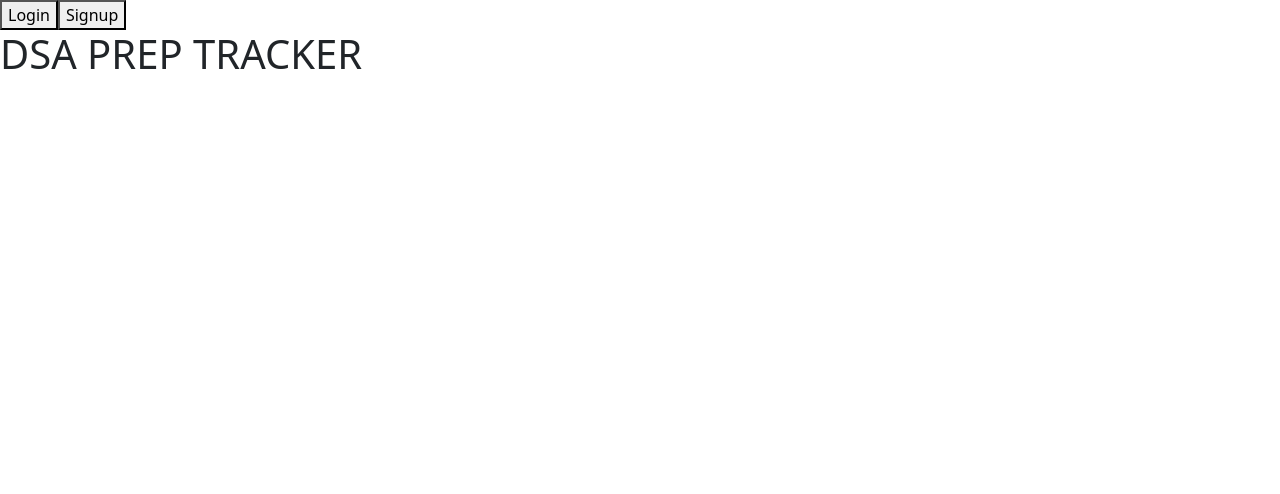
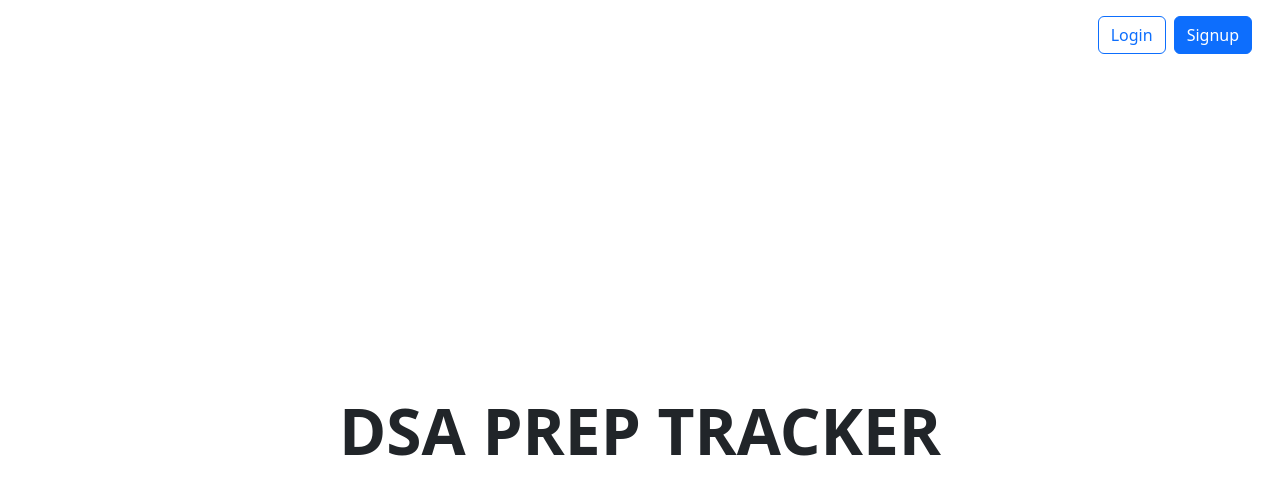
Before and after one commit to ISHIKASINGH0612/DSA-PREP-TRACKER, a React (Vite) app: page / in a window 1280 px wide. Shown: the top 494 px of the page. Built offline with nearby package versions, Linux system fonts and the light colour scheme; no server answers.

Commit message:
polished Css

```diff
--- a/src/App.css
+++ b/src/App.css
@@ -1,8 +1,32 @@
-/* #root {
-  max-width: 100%;
-  margin: 0 auto;
-  text-align: center;
-  background-color: rgb(21, 5, 48);
-  color: white;
+/* Global reset (safe with Bootstrap) */
+* {
+  box-sizing: border-box;
 }
- */
+
+/* Remove default body margin */
+body {
+  margin: 0;
+  background-color: #faf9f8; /* Bootstrap light gray */
+  font-family: system-ui, -apple-system, BlinkMacSystemFont, "Segoe UI",
+    Roboto, "Helvetica Neue", Arial, sans-serif;
+}
+
+/* Anchor cleanup */
+a {
+  text-decoration: none;
+}
+
+/* Button focus outline soft */
+button:focus {
+  box-shadow: none !important;
+}
+
+/* Optional: smooth UI feel */
+.card {
+  border-radius: 12px;
+}
+
+/* Optional: smooth hover */
+.btn:hover {
+  opacity: 0.95;
+}
--- /dev/null
+++ b/src/index.css
@@ -0,0 +1,39 @@
+/* Base reset */
+html,
+body {
+  width: 100%;
+  height: 100%;
+}
+
+/* Smooth text rendering */
+body {
+  -webkit-font-smoothing: antialiased;
+  -moz-osx-font-smoothing: grayscale;
+}
+
+/* Remove default list styles */
+ul,
+ol {
+  padding: 0;
+  margin: 0;
+  list-style: none;
+}
+
+/* Images responsive by default */
+img {
+  max-width: 100%;
+  display: block;
+}
+
+/* Forms consistency */
+input,
+select,
+textarea,
+button {
+  font-family: inherit;
+}
+
+/* Prevent horizontal scroll */
+body {
+  overflow-x: hidden;
+}
--- a/src/pages/entry.jsx
+++ b/src/pages/entry.jsx
@@ -1,46 +1,59 @@
+
 function Entry({ goToLogin, goToSignup }) {
   return (
-    <div
-      // style={{
-      //   height: "100vh",
-      //   display: "flex",
-      //   flexDirection: "column"
-      // }}
-    >
+    <div className="container-fluid vh-100 d-flex flex-column">
+
       {/* Top Right Buttons */}
-      <div
-        // style={{
-        //   display: "flex",
-        //   justifyContent: "flex-end",
-        //   padding: "20px",
-        //   gap: "10px"
-        // }}
-      >
-        <button onClick={goToLogin}>Login</button>
-        <button onClick={goToSignup}>Signup</button>
+      <div className="d-flex justify-content-end p-3 gap-2">
+        <button className="btn btn-outline-primary" onClick={goToLogin}>
+          Login
+        </button>
+        <button className="btn btn-primary" onClick={goToSignup}>
+          Signup
+        </button>
       </div>
 
       {/* Center Title */}
-      <div
-        // style={{
-        //   flex: 1,
-        //   display: "flex",
-        //   justifyContent: "center",
-        //   alignItems: "center"
-        // }}
-      >
-        <h1
-          // style={{
-          //   fontSize: "64px",
-          //   fontWeight: "bold",
-          //   letterSpacing: "2px"
-          // }}
-        >
+      <div className="flex-grow-1 d-flex justify-content-center align-items-center">
+        <h1 className="fw-bold display-3 text-center">
           DSA PREP TRACKER
         </h1>
       </div>
+
     </div>
   );
 }
 
 export default Entry;
+
+
+// function Entry({ chooseRole }) {
+//   return (
+//     <div className="h-screen flex flex-col">
+
+//       {/* Center */}
+//       <div className="flex-1 flex flex-col items-center justify-center gap-6">
+//         <h1 className="text-5xl font-bold">DSA PREP TRACKER</h1>
+
+//         <div className="flex gap-4">
+//           <button
+//             onClick={() => chooseRole("student")}
+//             className="px-6 py-2 border rounded"
+//           >
+//             Student
+//           </button>
+
+//           <button
+//             onClick={() => chooseRole("teacher")}
+//             className="px-6 py-2 border rounded"
+//           >
+//             Teacher
+//           </button>
+//         </div>
+//       </div>
+
+//     </div>
+//   );
+// }
+
+// export default Entry;
--- a/src/pages/leaderboard.jsx
+++ b/src/pages/leaderboard.jsx
@@ -1,55 +1,102 @@
+
+
+// function Leaderboard({ leaderboard }) {
+//   if (!leaderboard || leaderboard.length === 0) return null;
+
+//   return (
+//     // <div style={{ marginTop: "50px", backgroundColor: "#3c0d86ff", padding: "20px", borderRadius: "10px", color: "white" }}>
+//      <div >
+//       <h2>🏆 Leaderboard</h2>
+
+//       <table
+//         // style={{
+//         //   width: "100%",
+//         //   borderCollapse: "collapse",
+//         //   marginTop: "20px",
+//         // }}
+//       >
+//         <thead>
+//           {/* <tr style={{ borderBottom: "1px solid white" }}> */}
+//             <tr >
+//             <th style={th}>Rank</th>
+//             <th style={th}>Name</th>
+//             <th style={th}>Batch</th>
+//             <th style={th}>Solved</th>
+//           </tr>
+//         </thead>
+
+//         <tbody>
+//           {leaderboard.map((u) => (
+//             <tr key={u.rank} style={{ borderBottom: "1px solid white" }}>
+//               <td style={td}>
+//                 {u.rank === 1 ? "🥇" : u.rank === 2 ? "🥈" : u.rank === 3 ? "🥉" : u.rank}
+//               </td>
+//               <td style={td}>{u.name}</td>
+//               <td style={td}>{u.batch}</td>
+//               <td style={td}>{u.solved}</td>
+//             </tr>
+//           ))}
+//         </tbody>
+//       </table>
+//     </div>
+//   );
+// }
+
+// const th = {
+//   textAlign: "left",
+//   padding: "12px",
+//   fontWeight: "bold",
+// };
+
+// const td = {
+//   padding: "12px",
+// };
+
+// export default Leaderboard;
 
 
 function Leaderboard({ leaderboard }) {
   if (!leaderboard || leaderboard.length === 0) return null;
 
   return (
-    // <div style={{ marginTop: "50px", backgroundColor: "#3c0d86ff", padding: "20px", borderRadius: "10px", color: "white" }}>
-     <div >
-      <h2>🏆 Leaderboard</h2>
+    <div className="card mt-5">
+      <div className="card-body">
+        <h4 className="mb-3">🏆 Leaderboard</h4>
 
-      <table
-        // style={{
-        //   width: "100%",
-        //   borderCollapse: "collapse",
-        //   marginTop: "20px",
-        // }}
-      >
-        <thead>
-          {/* <tr style={{ borderBottom: "1px solid white" }}> */}
-            <tr >
-            <th style={th}>Rank</th>
-            <th style={th}>Name</th>
-            <th style={th}>Batch</th>
-            <th style={th}>Solved</th>
+        <div className="table-responsive">
+          <table className="table table-striped table-bordered align-middle text-center">
+            <thead className="table-dark">
+              <tr>
+                <th>Rank</th>
+                <th>Name</th>
+                <th>Batch</th>
+                <th>Solved</th>
               </tr>
             </thead>
 
             <tbody>
               {leaderboard.map((u) => (
-            <tr key={u.rank} style={{ borderBottom: "1px solid white" }}>
-              <td style={td}>
-                {u.rank === 1 ? "🥇" : u.rank === 2 ? "🥈" : u.rank === 3 ? "🥉" : u.rank}
+                <tr key={u.rank}>
+                  <td>
+                    {u.rank === 1
+                      ? "🥇"
+                      : u.rank === 2
+                      ? "🥈"
+                      : u.rank === 3
+                      ? "🥉"
+                      : u.rank}
                   </td>
-              <td style={td}>{u.name}</td>
-              <td style={td}>{u.batch}</td>
-              <td style={td}>{u.solved}</td>
+                  <td>{u.name}</td>
+                  <td>{u.batch}</td>
+                  <td>{u.solved}</td>
                 </tr>
               ))}
             </tbody>
           </table>
         </div>
+      </div>
+    </div>
   );
 }
 
-const th = {
-  textAlign: "left",
-  padding: "12px",
-  fontWeight: "bold",
-};
-
-const td = {
-  padding: "12px",
-};
-
 export default Leaderboard;
--- a/src/pages/login.jsx
+++ b/src/pages/login.jsx
@@ -1,3 +1,62 @@
+// import { useState } from "react";
+// import { signInWithEmailAndPassword } from "firebase/auth";
+// import { auth } from "../firebase/firebaseConfig";
+
+// function Login({ goToSignup }) {
+//   const [email, setEmail] = useState("");
+//   const [password, setPassword] = useState("");
+
+//   const handleLogin = async (e) => {
+//     e.preventDefault();
+
+//     try {
+//       await signInWithEmailAndPassword(auth, email, password);
+//       alert("Login successful!");
+//     } catch (error) {
+//       alert(error.message);
+//     }
+//   };
+
+//   return (
+//     // <div style={{ padding: "40px", backgroundColor: "#3c0d86ff", color: "white", maxWidth: "100%", margin: "40px auto" }}>
+//      <div >
+//       <h2>Login</h2>
+
+//       <form onSubmit={handleLogin}>
+//         <input
+//           type="email"
+//           placeholder="Email"
+//           value={email}
+//           onChange={(e) => setEmail(e.target.value)}
+//           required
+//         />
+//         <br /><br />
+
+//         <input
+//           type="password"
+//           placeholder="Password"
+//           value={password}
+//           onChange={(e) => setPassword(e.target.value)}
+//           required
+//         />
+//         <br /><br />
+
+//         <button type="submit">Login</button>
+//       </form>
+
+//       <p style={{ marginTop: "10px" }}>
+//         New user?{" "}
+//         <button onClick={goToSignup} style={{ fontSize: "12px" }}>
+//           Signup here
+//         </button>
+//       </p>
+//     </div>
+//   );
+// }
+
+// export default Login;
+
+
 import { useState } from "react";
 import { signInWithEmailAndPassword } from "firebase/auth";
 import { auth } from "../firebase/firebaseConfig";
@@ -8,7 +67,6 @@ function Login({ goToSignup }) {
 
   const handleLogin = async (e) => {
     e.preventDefault();
-
     try {
       await signInWithEmailAndPassword(auth, email, password);
       alert("Login successful!");
@@ -18,38 +76,48 @@ function Login({ goToSignup }) {
   };
 
   return (
-    // <div style={{ padding: "40px", backgroundColor: "#3c0d86ff", color: "white", maxWidth: "100%", margin: "40px auto" }}>
-     <div >
-      <h2>Login</h2>
+    <div className="container d-flex justify-content-center align-items-center vh-100">
+      <div className="card p-4" style={{ maxWidth: "400px", width: "100%" }}>
+        <h4 className="text-center mb-3">Login</h4>
 
         <form onSubmit={handleLogin}>
+          <div className="mb-3">
             <input
               type="email"
+              className="form-control"
               placeholder="Email"
               value={email}
               onChange={(e) => setEmail(e.target.value)}
               required
             />
-        <br /><br />
+          </div>
 
+          <div className="mb-3">
             <input
               type="password"
+              className="form-control"
               placeholder="Password"
               value={password}
               onChange={(e) => setPassword(e.target.value)}
               required
             />
-        <br /><br />
+          </div>
 
-        <button type="submit">Login</button>
+          <button type="submit" className="btn btn-primary w-100">
+            Login
+          </button>
         </form>
 
-      <p style={{ marginTop: "10px" }}>
+        <p className="text-center mt-3 mb-0">
           New user?{" "}
-        <button onClick={goToSignup} style={{ fontSize: "12px" }}>
+          <button
+            className="btn btn-link p-0"
+            onClick={goToSignup}
+          >
             Signup here
           </button>
         </p>
+      </div>
     </div>
   );
 }
--- a/src/pages/signup.jsx
+++ b/src/pages/signup.jsx
@@ -1,70 +1,144 @@
+
+
+// // import { createUserWithEmailAndPassword } from "firebase/auth";
+// // import { auth, db } from "../firebase/firebaseConfig";
+// // import { doc, setDoc } from "firebase/firestore";
+// // import { useState } from "react";
+
+// // function Signup({ role }) {
+// //   const [name, setName] = useState("");
+// //   const [batch, setBatch] = useState("");
+// //   const [email, setEmail] = useState("");
+// //   const [password, setPassword] = useState("");
+
+// //   const handleSignup = async () => {
+// //     const cred = await createUserWithEmailAndPassword(auth, email, password);
+
+// //     await setDoc(doc(db, "users", cred.user.uid), {
+// //       name,
+// //       batch,
+// //       email,
+// //       role, // ⭐ VERY IMPORTANT
+// //     });
+// //   };
+
+// //   return (
+// //     <div>
+// //       <h2>Signup ({role})</h2>
+
+// //       <input placeholder="Name" onChange={e => setName(e.target.value)} />
+// //       <input placeholder="Batch" onChange={e => setBatch(e.target.value)} />
+// //       <input placeholder="Email" onChange={e => setEmail(e.target.value)} />
+// //       <input placeholder="Password" type="password"
+// //         onChange={e => setPassword(e.target.value)} />
+
+// //       <button onClick={handleSignup}>Signup</button>
+// //     </div>
+// //   );
+// // }
+
+// // export default Signup;
+
+
+
+// import { createUserWithEmailAndPassword } from "firebase/auth";
+// import { auth, db } from "../firebase/firebaseConfig";
+// import { doc, setDoc } from "firebase/firestore";
+// import { useState } from "react";
+
+// function Signup({ role }) {
+//   const [name, setName] = useState("");
+//   const [batch, setBatch] = useState("");
+//   const [email, setEmail] = useState("");
+//   const [password, setPassword] = useState("");
+
+//   const handleSignup = async () => {
+//     const cred = await createUserWithEmailAndPassword(auth, email, password);
+
+//     await setDoc(doc(db, "users", cred.user.uid), {
+//       name,
+//       batch,
+//       email,
+//       role, // ⭐ VERY IMPORTANT
+//     });
+//   };
+
+//   return (
+//     <div>
+//       <h2>Signup ({role})</h2>
+
+//       <input placeholder="Name" onChange={e => setName(e.target.value)} />
+//       <input placeholder="Batch" onChange={e => setBatch(e.target.value)} />
+//       <input placeholder="Email" onChange={e => setEmail(e.target.value)} />
+//       <input placeholder="Password" type="password"
+//         onChange={e => setPassword(e.target.value)} />
+
+//       <button onClick={handleSignup}>Signup</button>
+//     </div>
+//   );
+// }
+
+// export default Signup;
+
+
+import { createUserWithEmailAndPassword } from "firebase/auth";
+import { auth, db } from "../firebase/firebaseConfig";
+import { doc, setDoc } from "firebase/firestore";
 import { useState } from "react";
-import { createUserWithEmailAndPassword } from "firebase/auth";
-import { auth } from "../firebase/firebaseConfig";
-import { doc, setDoc } from "firebase/firestore";
-import { db } from "../firebase/firebaseConfig";
 
-function Signup() {
+function Signup({ goToLogin }) {
   const [name, setName] = useState("");
   const [batch, setBatch] = useState("");
   const [email, setEmail] = useState("");
   const [password, setPassword] = useState("");
 
-  const handleSubmit = async (e) => {
-    e.preventDefault();
+  const handleSignup = async () => {
+    if (!name || !batch || !email || !password) {
+      alert("Please fill all fields");
+      return;
+    }
 
     try {
-      const userCredential = await createUserWithEmailAndPassword(
+      const cred = await createUserWithEmailAndPassword(
         auth,
         email,
         password
       );
 
-      const user = userCredential.user;
-
-      await setDoc(doc(db, "users", user.uid), {
-        name: name,
-        batch: batch,
-        email: email,
-        createdAt: new Date(),
+      await setDoc(doc(db, "users", cred.user.uid), {
+        name,
+        batch,
+        email,
       });
 
-      alert("Signup & profile saved!");
-    } catch (error) {
-      alert(error.message);
+      alert("Signup successful!");
+    } catch (err) {
+      alert(err.message);
     }
   };
 
   return (
-    // <div style={{ padding: "40px", backgroundColor: "#3c0d86ff", color: "white", maxWidth: "400px", margin: "40px auto" }}>
-    <div >
+    <div style={{ padding: "40px" }}>
       <h2>Signup</h2>
 
-      <form onSubmit={handleSubmit}>
       <input
-          type="text"
-          placeholder="Full Name"
+        placeholder="Name"
         value={name}
         onChange={(e) => setName(e.target.value)}
-          required
       />
       <br /><br />
 
       <input
-          type="text"
-          placeholder="Batch (e.g. 2025)"
+        placeholder="Batch"
         value={batch}
         onChange={(e) => setBatch(e.target.value)}
-          required
       />
       <br /><br />
 
       <input
-          type="email"
         placeholder="Email"
         value={email}
         onChange={(e) => setEmail(e.target.value)}
-          required
       />
       <br /><br />
 
@@ -73,12 +147,20 @@ function Signup() {
         placeholder="Password"
         value={password}
         onChange={(e) => setPassword(e.target.value)}
-          required
       />
       <br /><br />
 
-        <button type="submit">Sign Up</button>
-      </form>
+      <button onClick={handleSignup}>Signup</button>
+
+      <p style={{ marginTop: "10px" }}>
+        Already have an account?{" "}
+        <span
+          style={{ color: "blue", cursor: "pointer" }}
+          onClick={goToLogin}
+        >
+          Login
+        </span>
+      </p>
     </div>
   );
 }
```
Also changed, not shown: src/App.jsx (+63 -8 lines), src/pages/studentdashboard.jsx (added, +7 -0 lines), src/pages/teacherdashboard.jsx (added, +33 -0 lines), index.html (line endings or trailing spaces). Lines whose indentation alone changed are shown as unchanged.
